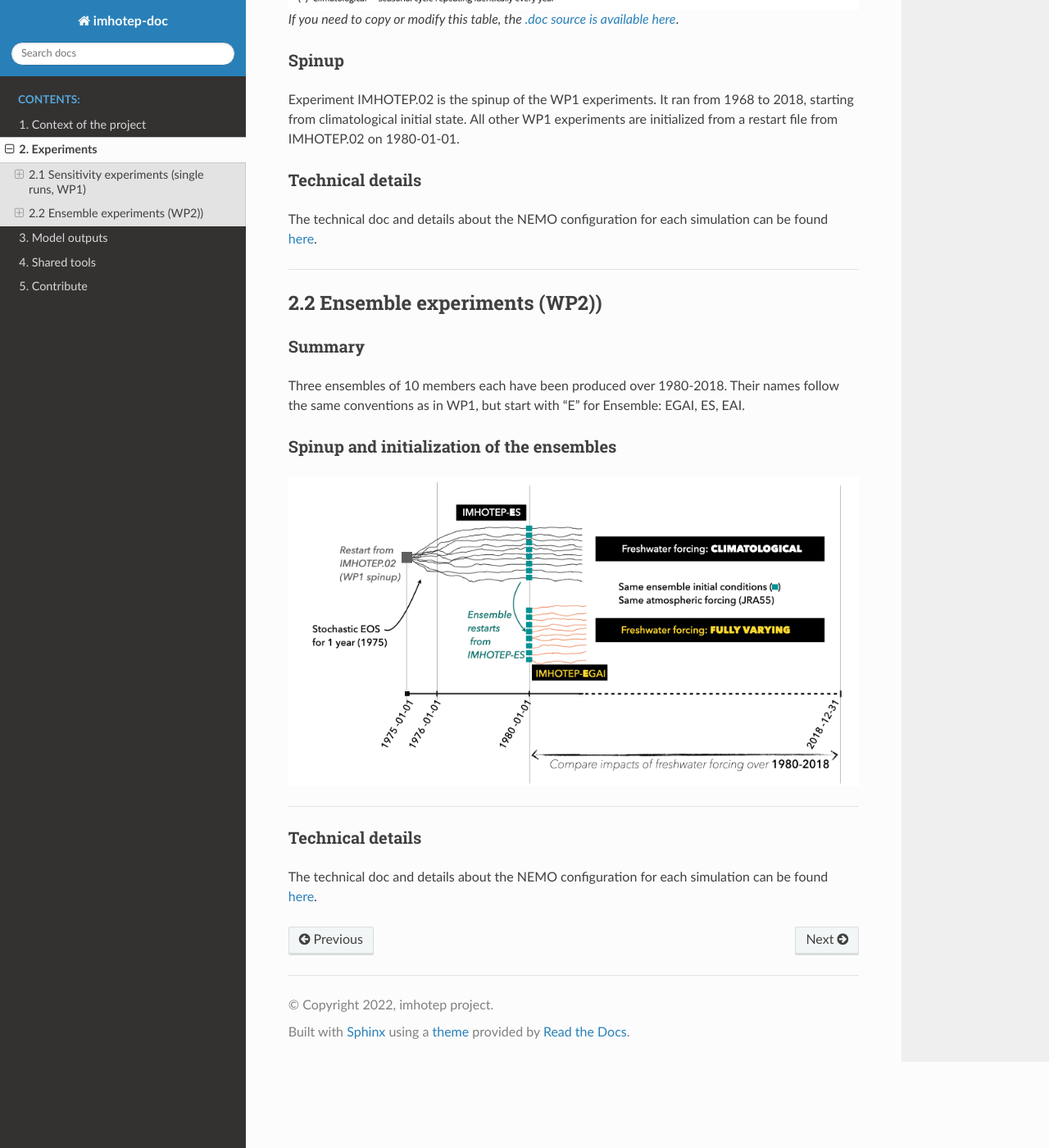
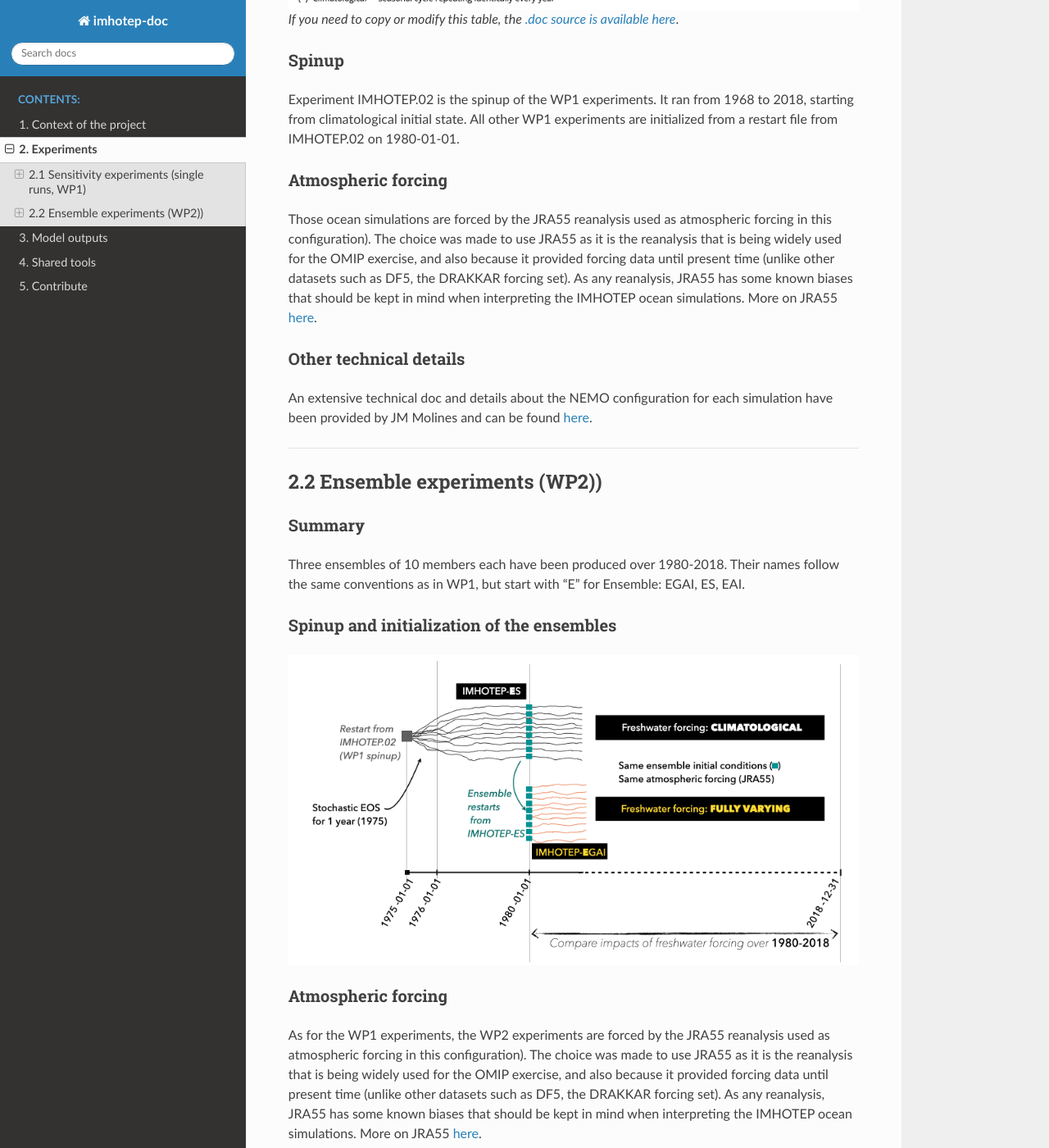
Before and after one commit to imhotep-project/doc-imhotep, a Sphinx documentation site: the page built from source/2-Experiments.md, in a window 1280 px wide and 1400 px high, scrolled down 747 px. Shown: the whole window at 82% size. Built offline with Sphinx 7.4.7 and the Read the Docs theme 2.0.0, drawn with Linux system fonts in a browser that asks for light colours; some of the changed text lies outside the part shown.

Commit message:
Update 2-Experiments.md

```diff
--- a/source/2-Experiments.md
+++ b/source/2-Experiments.md
@@ -9,8 +9,11 @@ _If you need to copy or modify this table, the [.doc source is available here](h
 ### Spinup
 Experiment IMHOTEP.02 is the spinup of the WP1 experiments. It ran from 1968 to 2018, starting from climatological initial state.  All other WP1 experiments are initialized from a restart file from IMHOTEP.02 on 1980-01-01.
 
-### Technical details
-The technical doc and details about the NEMO configuration for each simulation can be found [here](https://github.com/molines/IMHOTEP/tree/master/eORCA025).
+### Atmospheric forcing
+Those ocean simulations are forced by the JRA55 reanalysis used as atmospheric forcing in this configuration). The choice was made to use JRA55 as it is the reanalysis that is being widely used for the OMIP exercise, and also because it provided forcing data until present time (unlike other datasets such as DF5, the DRAKKAR forcing set). As any reanalysis, JRA55 has some known biases that should be kept in mind when interpreting the IMHOTEP ocean simulations. More on JRA55 [here](https://climatedataguide.ucar.edu/climate-data/jra-55).
+
+### Other technical details
+An extensive technical doc and details about the NEMO configuration for each simulation have been provided by JM Molines and can be found [here](https://github.com/molines/IMHOTEP/tree/master/eORCA025).
 
 ---
 ## 2.2 Ensemble experiments (WP2))
@@ -21,6 +24,9 @@ Three ensembles of 10 members each have been produced over 1980-2018. Their name
 ### Spinup and initialization of the ensembles
 ![WP2 spinup and init](./img/WP2_spinup_init.png)
 
+### Atmospheric forcing
+As for the WP1 experiments, the WP2 experiments  are forced by the JRA55 reanalysis used as atmospheric forcing in this configuration). The choice was made to use JRA55 as it is the reanalysis that is being widely used for the OMIP exercise, and also because it provided forcing data until present time (unlike other datasets such as DF5, the DRAKKAR forcing set). As any reanalysis, JRA55 has some known biases that should be kept in mind when interpreting the IMHOTEP ocean simulations. More on JRA55 [here](https://climatedataguide.ucar.edu/climate-data/jra-55).
+
 ---
-### Technical details
-The technical doc and details about the NEMO configuration for each simulation can be found [here](https://github.com/molines/IMHOTEP/tree/master/eORCA025/ENSEMBLE_SIMULATIONS).
+### Other technical details
+An extensive technical doc and details about the NEMO configuration for each simulation have been provided by JM Molines and can be found [here](https://github.com/molines/IMHOTEP/tree/master/eORCA025/ENSEMBLE_SIMULATIONS).
```
